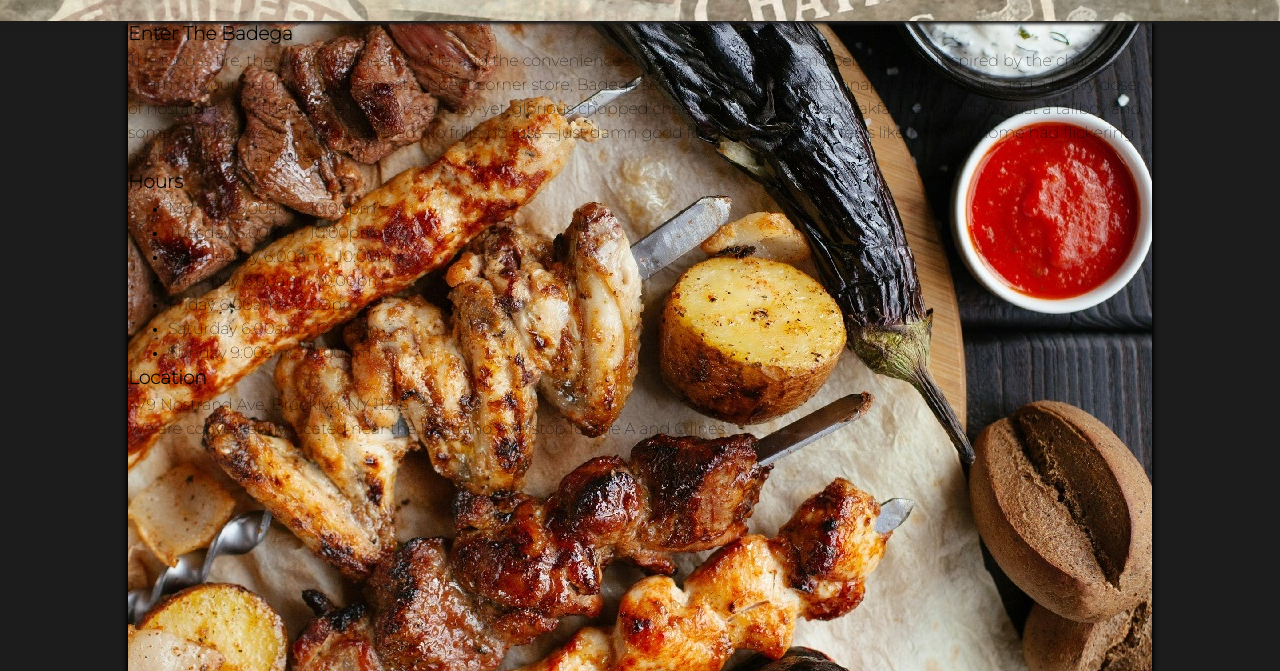
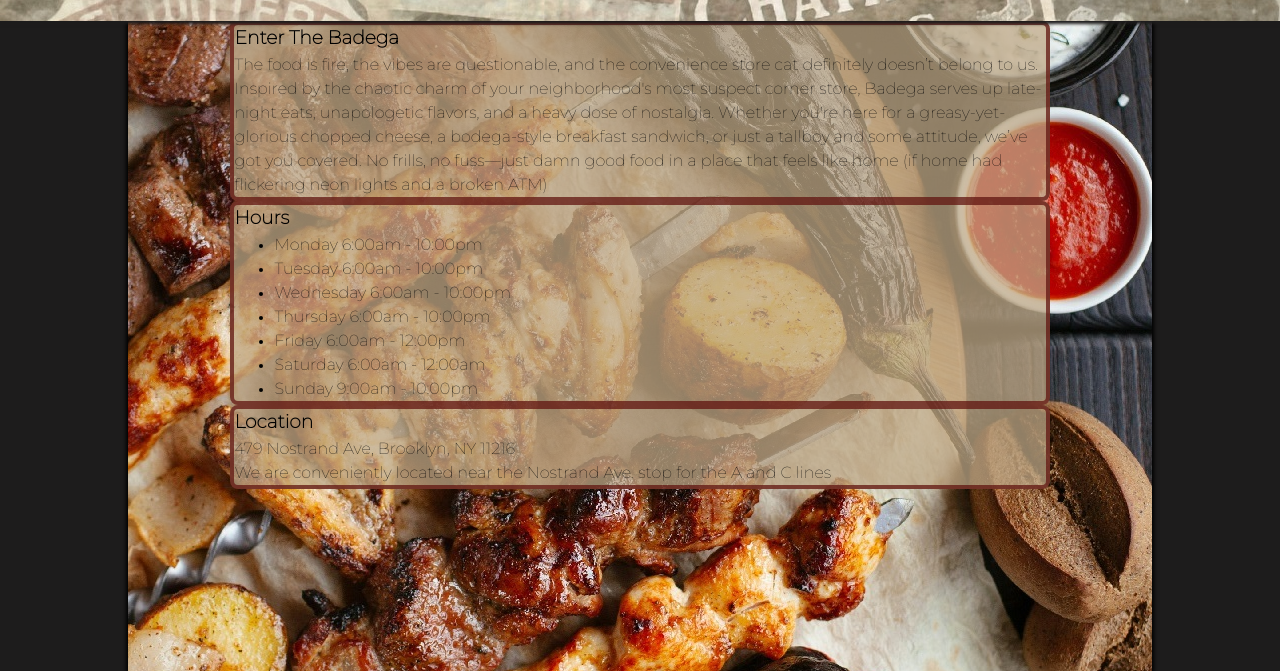
Before and after one commit to El-Burnie/restaurant-page, a website built with webpack: page src/template.html in a window 1280 px wide. Shown: the part 129-800 px from the top of the page. Built offline with nearby package versions, Linux system fonts and the light colour scheme.

Commit message:
Style text boxes to be more legible
I need to import a heaver font for the text boxes to assist with this goal

```diff
--- a/src/style.css
+++ b/src/style.css
@@ -20,7 +20,10 @@
     --header-height: 150px;
     --button-transparent-light-color: rgba(208, 198, 176, 0.5);
     --button-transparent-dark-color: rgba(171, 153, 115, 0.5);
-    --border-color: #611511;
+    --text-box-color-transparent: rgba(191, 168, 135, 0.75);
+    --text-box-color: rgba(191, 168, 135, 1);
+    --border-color-transparent: rgba(97, 21, 17, 0.75);
+    --border-color: rgba(97, 21, 17, 1);
     --text-color: #1D1C1C;
     font-family: 'montserratthin', sans-serif;
 }
@@ -94,6 +97,9 @@ header > nav > button:active {
 #content {
     background: url("/assets/images/grilled-skewers.jpg") no-repeat center center;
     flex: 1 1 0;
+    display: flex;
+    flex-direction: column;
+    align-items: center;
     width: 80%;
     min-width: 300px;
     max-width: 1066px;
@@ -101,3 +107,10 @@ header > nav > button:active {
     box-shadow: black 0 0 4px 2px;
     z-index: 50;
 }
+
+.text-box {
+    background-color: var(--text-box-color-transparent);
+    border: var(--border-color-transparent) solid 4px;
+    border-radius: 8px;
+    width: 80%;
+}
```
